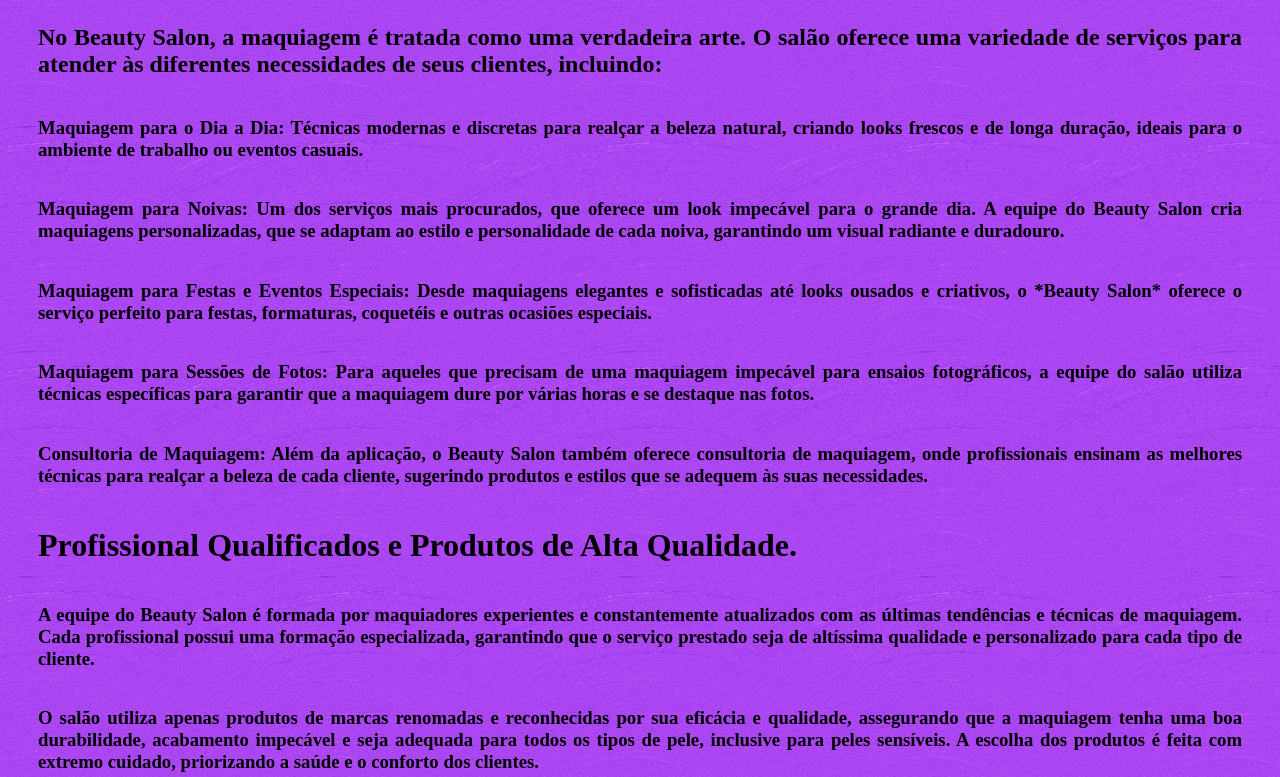
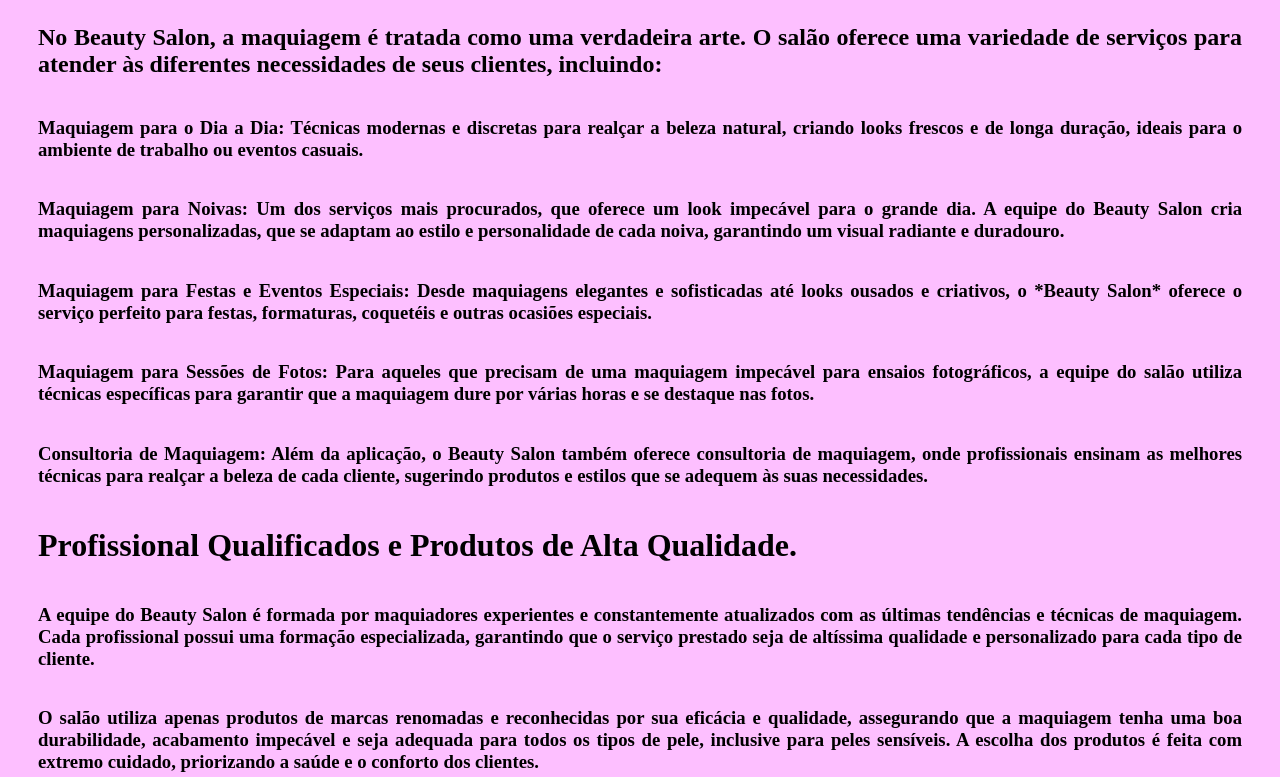
Before and after one commit to BeautSalon/maquiagem, a plain HTML site: page index.html in a window 1280 px wide. Shown: the part 712-1489 px from the top of the page. Drawn offline with Linux system fonts and the light colour scheme.

Commit message:
Update style.css

```diff
--- a/style.css
+++ b/style.css
@@ -1,5 +1,5 @@
 body{
-    background-image: url(imagens/fundo.avif);
+    background-color: rgb(253 191 255);
 }
 header{
     background-image: url(imagens/rosa\ textura.avif);
```
